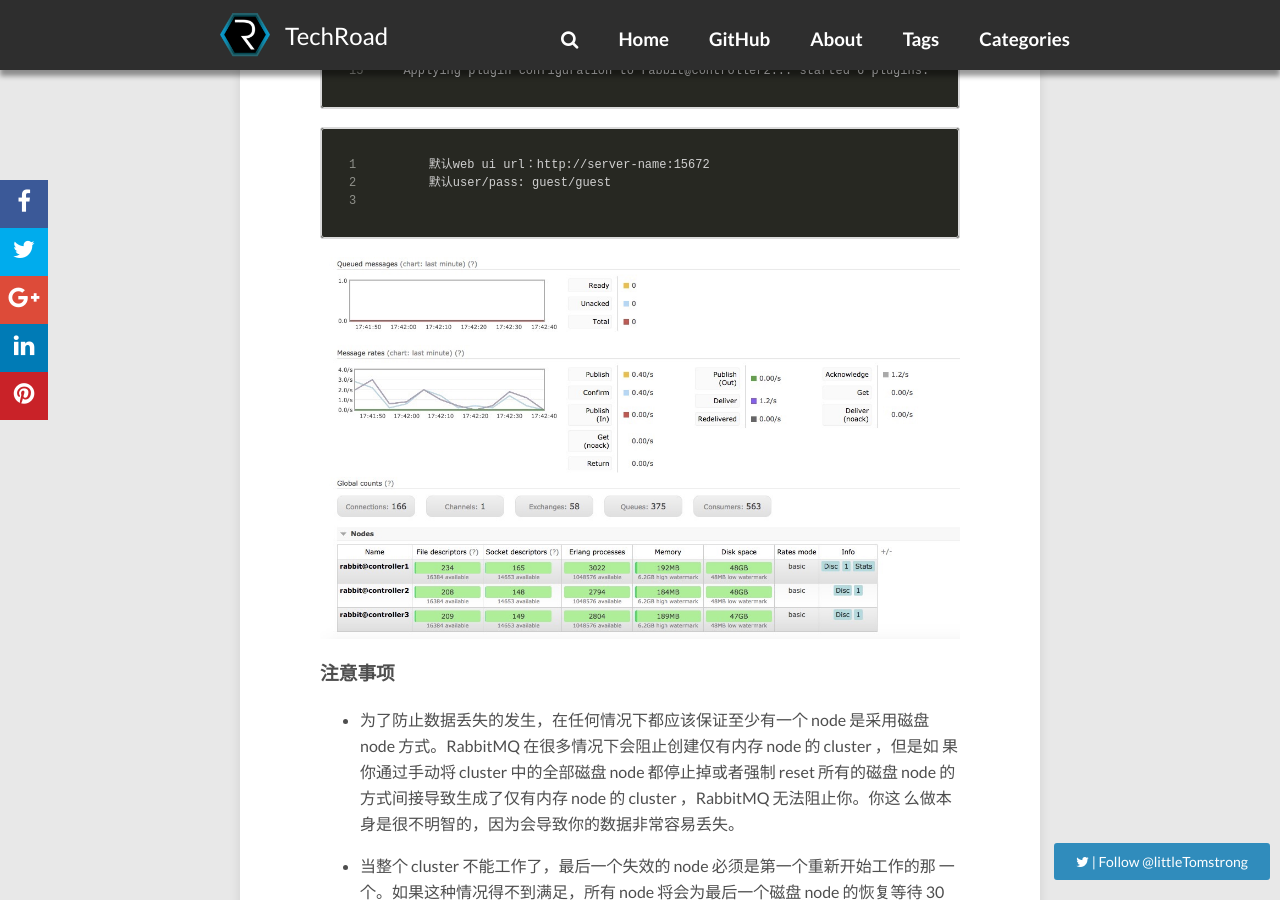
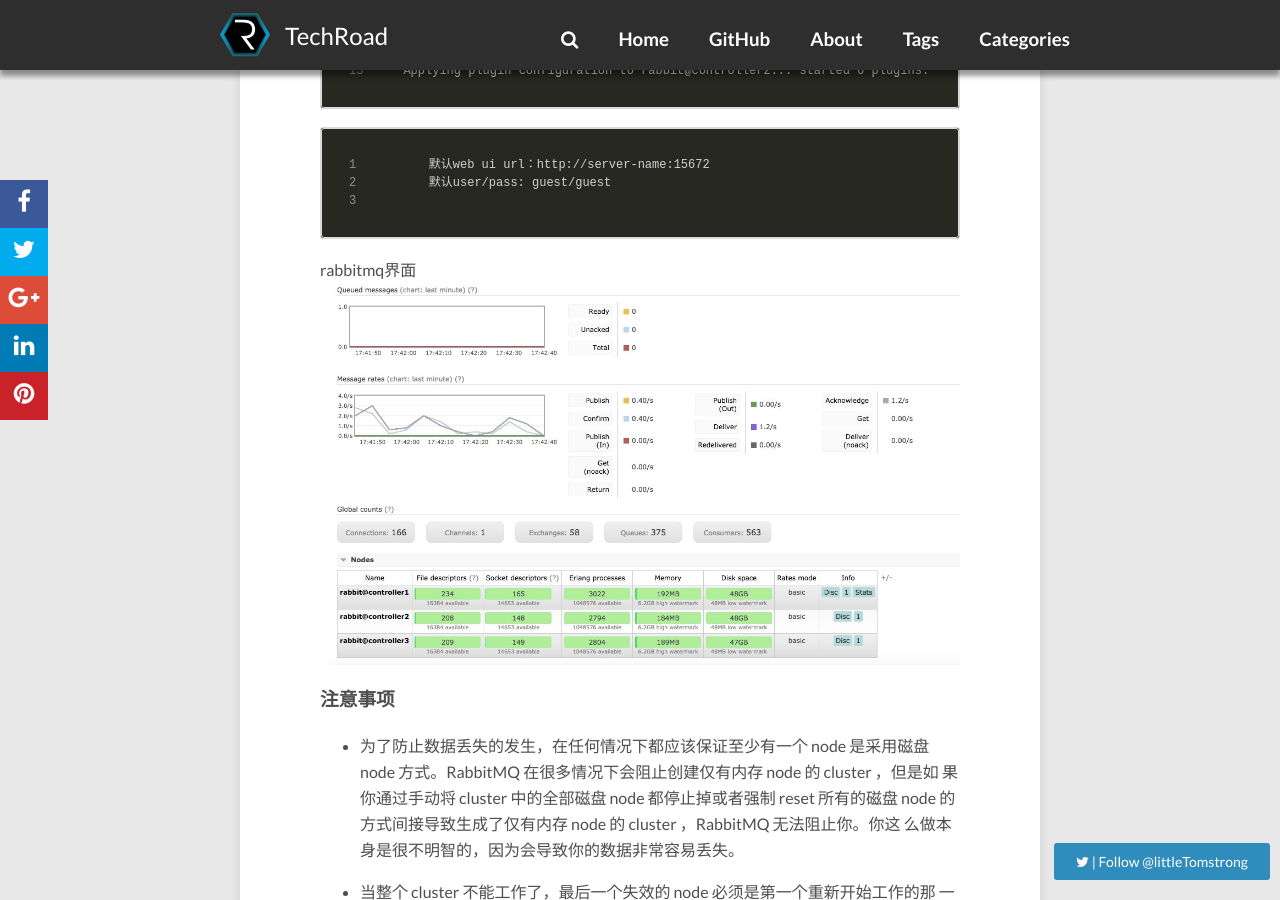
Before and after one commit to JianqingJiang/jianqingjiang.github.io, a Jekyll site: the page built from _posts/2016-07-20-openstack-HA.md, in a window 1280 px wide and 900 px high, scrolled down 3941 px. Built offline with Jekyll 4.4.1, drawn with Linux system fonts in a browser that asks for light colours; nearby versions of some CDN libraries; comment, search, counter and statistics services are not loaded.

````diff
--- a/_posts/2016-07-20-openstack-HA.md
+++ b/_posts/2016-07-20-openstack-HA.md
@@ -192,6 +192,9 @@
 默认user/pass: guest/guest
 
 ```
+
+
+rabbitmq界面
 ![界面](/images/openstack_ha/2.png)
 
 
````
